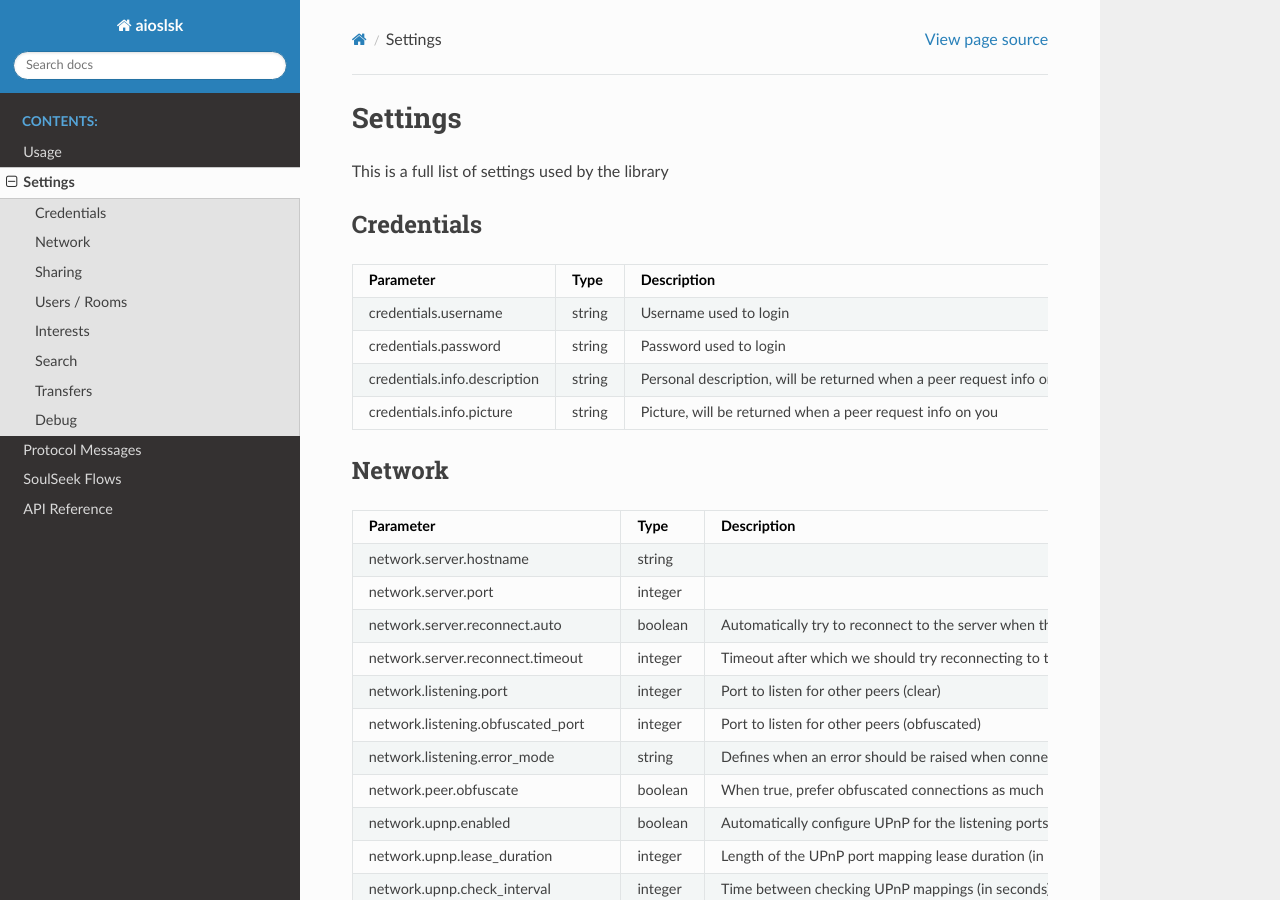
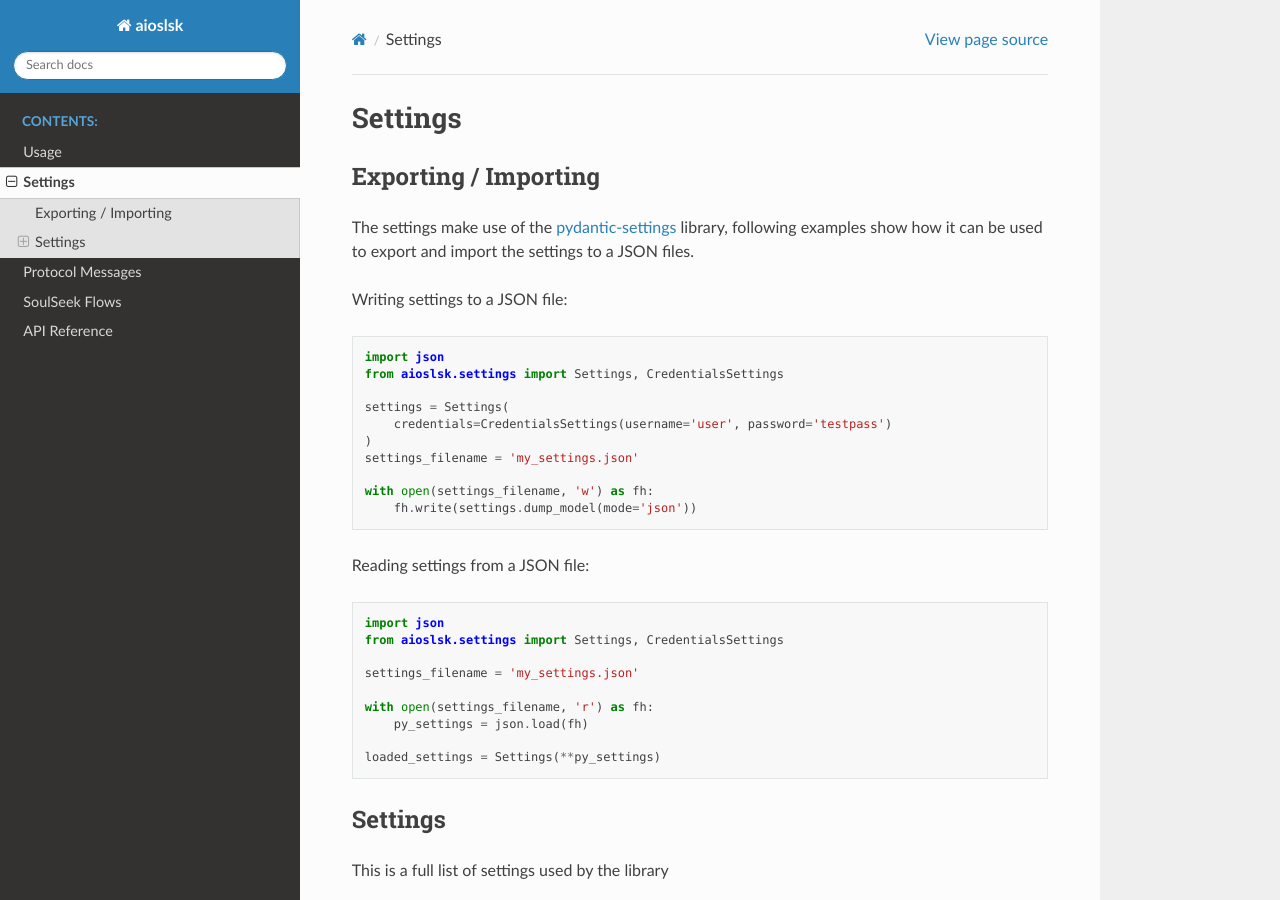
Before and after one commit to JurgenR/aioslsk, a Sphinx documentation site: the page built from docs/source/SETTINGS.rst, in a window 1280 px wide and 900 px high. Built offline with Sphinx 7.4.7 and the Read the Docs theme 2.0.0, drawn with Linux system fonts in a browser that asks for light colours.

Commit message:
docs: add section on import and exporting settings (#247)
* docs: add section on import and exporting settings

* docs: small fix

```diff
--- a/docs/source/SETTINGS.rst
+++ b/docs/source/SETTINGS.rst
@@ -1,4 +1,43 @@
 ========
+Settings
+========
+
+Exporting / Importing
+=====================
+
+The settings make use of the pydantic-settings_ library, following examples show how it can be used to export and import the settings to a JSON files.
+
+Writing settings to a JSON file:
+
+.. code-block:: python
+
+    import json
+    from aioslsk.settings import Settings, CredentialsSettings
+
+    settings = Settings(
+        credentials=CredentialsSettings(username='user', password='testpass')
+    )
+    settings_filename = 'my_settings.json'
+
+    with open(settings_filename, 'w') as fh:
+        fh.write(settings.dump_model(mode='json'))
+
+
+Reading settings from a JSON file:
+
+.. code-block:: python
+
+    import json
+    from aioslsk.settings import Settings, CredentialsSettings
+
+    settings_filename = 'my_settings.json'
+
+    with open(settings_filename, 'r') as fh:
+        py_settings = json.load(fh)
+
+    loaded_settings = Settings(**py_settings)
+
+
 Settings
 ========
 
@@ -150,3 +189,6 @@ Debug
 +----------------------------+---------------------+----------------------------------------------------+---------+
 | debug.log_connection_count | boolean             | Periodically log the amount of current connections | false   |
 +----------------------------+---------------------+----------------------------------------------------+---------+
+
+
+.. _pydantic-settings: https://docs.pydantic.dev/latest/concepts/pydantic_settings/
```
